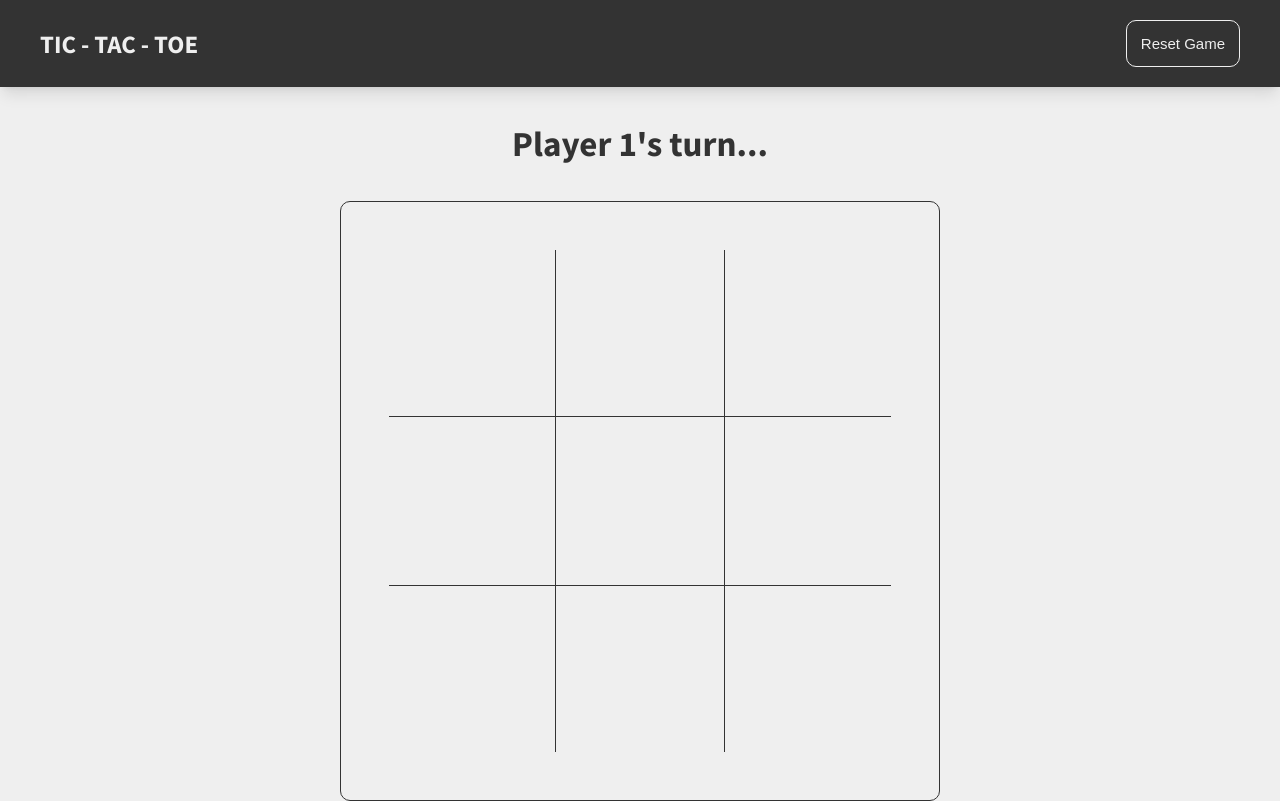
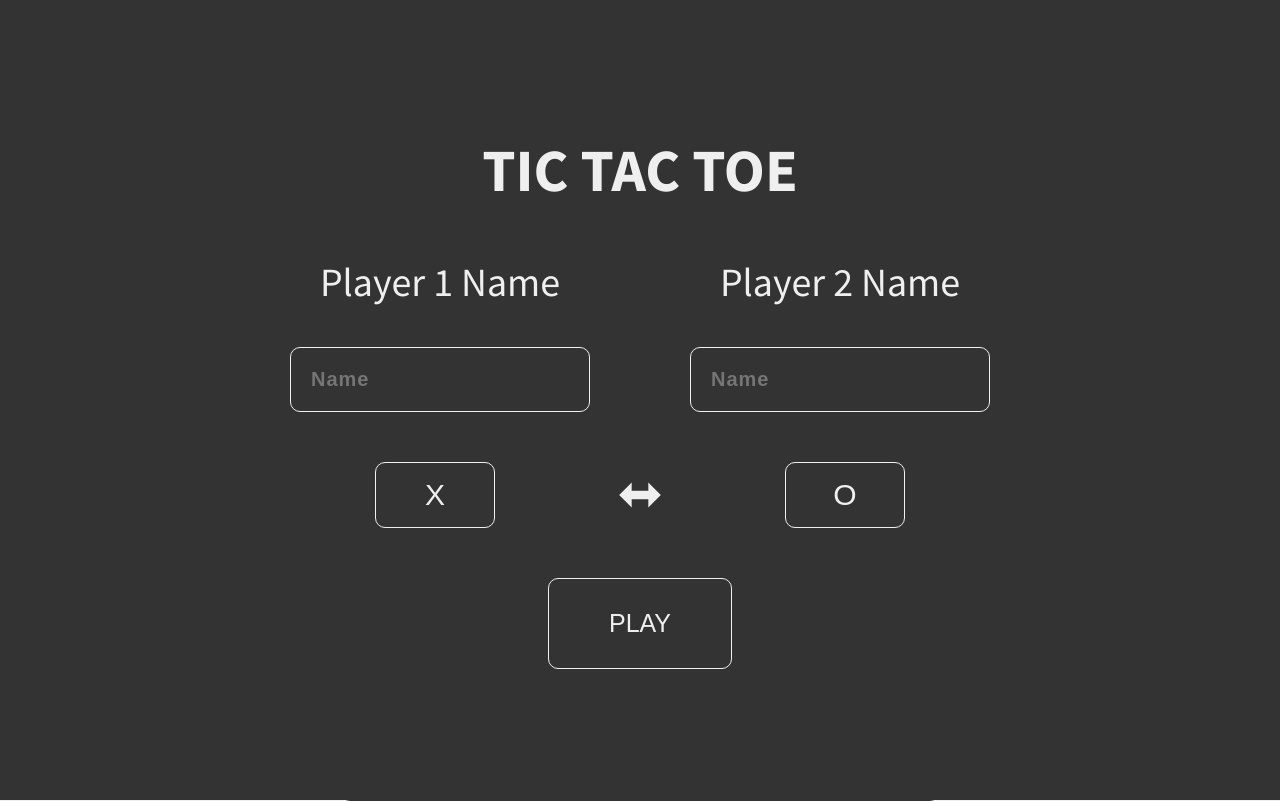
Before and after one commit to agabra23/tic-tac-toe, a plain HTML site: page index.html in a window 1280 px wide. Drawn offline with Linux system fonts and the light colour scheme.

Commit message:
Style landing page curtain

```diff
--- a/index.html
+++ b/index.html
@@ -15,16 +15,55 @@
     <main>
       <h3 class="turn-status">User's Turn</h3>
       <div class="gameboard">
-        <div class="gameboard-grid">
-        </div>
+        <div class="gameboard-grid"></div>
       </div>
     </main>
     <div class="modal">
       <h3 class="win-msg">Player Won!</h3>
       <button class="reset-game btn">Play Again</button>
     </div>
-    <div class="overlay"></div>
-    <footer></footer>
+    <div class="overlay" id="overlay"></div>
+    <div class="curtain overlay active">
+      <h1 class="curtain-title">TIC TAC TOE</h1>
+      <div class="curtain-form">
+        <form action="#">
+          <div>
+            <label for="playerOneName">Player 1 Name</label>
+            <input
+              type="text"
+              id="playerOneName"
+              class="playerOneName"
+              placeholder="Name"
+            />
+          </div>
+
+          <div>
+            <label for="playerTwoName">Player 2 Name</label>
+            <input
+              type="text"
+              id="playerTwoName"
+              class="playerTwoName"
+              placeholder="Name"
+            />
+          </div>
+        </form>
+      </div>
+      <div class="token-buttons">
+        <button class="btn token-selector" id="playerOneToken">X</button>
+        <svg
+          xmlns="http://www.w3.org/2000/svg"
+          viewBox="0 0 24 24"
+          id="swap-arrows"
+          style="width: 5rem"
+          fill="currentColor"
+        >
+          <title>arrow-left-right-bold</title>
+          <path d="M8,14V18L2,12L8,6V10H16V6L22,12L16,18V14H8Z" />
+        </svg>
+        <button class="btn token-selector" id="playerTwoToken">O</button>
+      </div>
+      <button type="submit" class="btn play-btn">PLAY</button>
+    </div>
   </body>
   <script src="script.js"></script>
 </html>
--- a/script.js
+++ b/script.js
@@ -54,13 +54,15 @@ function Cell() {
 function GameController(
   winStatus = "none",
   playerOneName = "Player 1",
-  playerTwoName = "Player 2"
+  playerOneToken = "X",
+  playerTwoName = "Player 2",
+  playerTwoToken = "O"
 ) {
   const board = Gameboard();
   const boardArr = board.getBoard();
   const players = [
-    { name: playerOneName, token: "X" },
-    { name: playerTwoName, token: "O" },
+    { name: playerOneName, token: playerOneToken },
+    { name: playerTwoName, token: playerTwoToken },
   ];
 
   const winConditions = [
@@ -152,9 +154,39 @@ function DisplayController() {
 
   const boardDiv = document.querySelector(".gameboard-grid");
   const playerTurnDisplay = document.querySelector(".turn-status");
-  const overlay = document.querySelector(".overlay");
+  const overlay = document.getElementById("overlay");
   const modal = document.querySelector(".modal");
   const winMsg = document.querySelector(".win-msg");
+
+  const curtainOverlay = document.querySelector(".curtain");
+  const playerOneInput = document.getElementById("playerOneName");
+  const playerTwoInput = document.getElementById("playerTwoInput");
+  const playerOneTokenBtn = document.getElementById("playerOneToken");
+  const playerTwoTokenBtn = document.getElementById("playerTwoToken");
+  const playBtn = document.querySelector(".play-btn");
+
+  const swapTokens = () => {
+    if (playerOneTokenBtn.innerHTML === "X") {
+      playerOneTokenBtn.innerHTML = "O";
+      playerTwoTokenBtn.innerHTML = "X";
+    } else {
+      playerOneTokenBtn.innerHTML = "X";
+      playerTwoTokenBtn.innerHTML = "O";
+    }
+  };
+
+  playerOneTokenBtn.onclick = () => {
+    swapTokens();
+  };
+  playerTwoTokenBtn.onclick = () => {
+    swapTokens();
+  };
+
+  const hideCurtain = () => {
+    curtainOverlay.classList.remove("active");
+  };
+
+  playBtn.onclick = hideCurtain;
 
   // modal.classList.remove("active");
   // overlay.classList.remove("active");
--- a/style.css
+++ b/style.css
@@ -198,9 +198,9 @@ main {
   align-items: center;
   padding: 2rem;
   border-radius: 2rem;
-  z-index: 10;
+  z-index: 3;
   transform: translate(-50%, -50%) scale(0);
-  transition: all .15s;
+  transition: all 0.15s;
 }
 
 .modal.active {
@@ -215,3 +215,92 @@ main {
   padding: 2.5rem 3.5rem;
   font-size: 2.1rem;
 }
+
+.curtain.overlay {
+  opacity: 0;
+  display: flex;
+  flex-direction: column;
+  justify-content: center;
+  align-items: center;
+  gap: 5rem;
+  pointer-events: none;
+  transform: scale(0);
+  transition: all 0.15s;
+}
+
+.curtain.overlay.active {
+  opacity: 1;
+  pointer-events: all;
+  transform: scale(1);
+}
+
+label {
+  text-align: center;
+}
+
+input {
+  display: block;
+  width: min(300px, 85vw);
+  padding: 2rem;
+  font-size: 2rem;
+  border: 1px solid var(--primary-light);
+  border-radius: 1rem;
+  background-color: var(--primary-dark);
+  font-weight: 600;
+  letter-spacing: 1px;
+  color: var(--primary-light);
+}
+
+input:focus {
+  box-shadow: 0 0 15px 0 rgba(239, 239, 239, 0.7);
+}
+
+input::placeholder {
+  font-size: 2rem;
+}
+
+form {
+  font-size: 4rem;
+  display: flex;
+  justify-content: center;
+  align-items: center;
+  gap: 10rem;
+}
+
+form > div {
+  display: flex;
+  flex-direction: column;
+  justify-content: center;
+  align-items: center;
+  gap: 4rem;
+}
+
+.token-buttons {
+  display: flex;
+  justify-content: center;
+  align-items: center;
+  gap: 12rem;
+  color: var(--primary-light);
+}
+
+.token-selector {
+  padding: 1.5rem 4rem;
+  width: 12rem;
+  font-size: 3rem;
+  font-weight: 500;
+}
+
+.token-selector:hover {
+  background-color: var(--primary-dark);
+  color: var(--primary-light);
+}
+
+.curtain-title {
+  text-align: center;
+  font-size: 6rem;
+}
+
+.play-btn {
+  padding: 3rem 6rem;
+  font-size: 2.5rem;
+}
```
